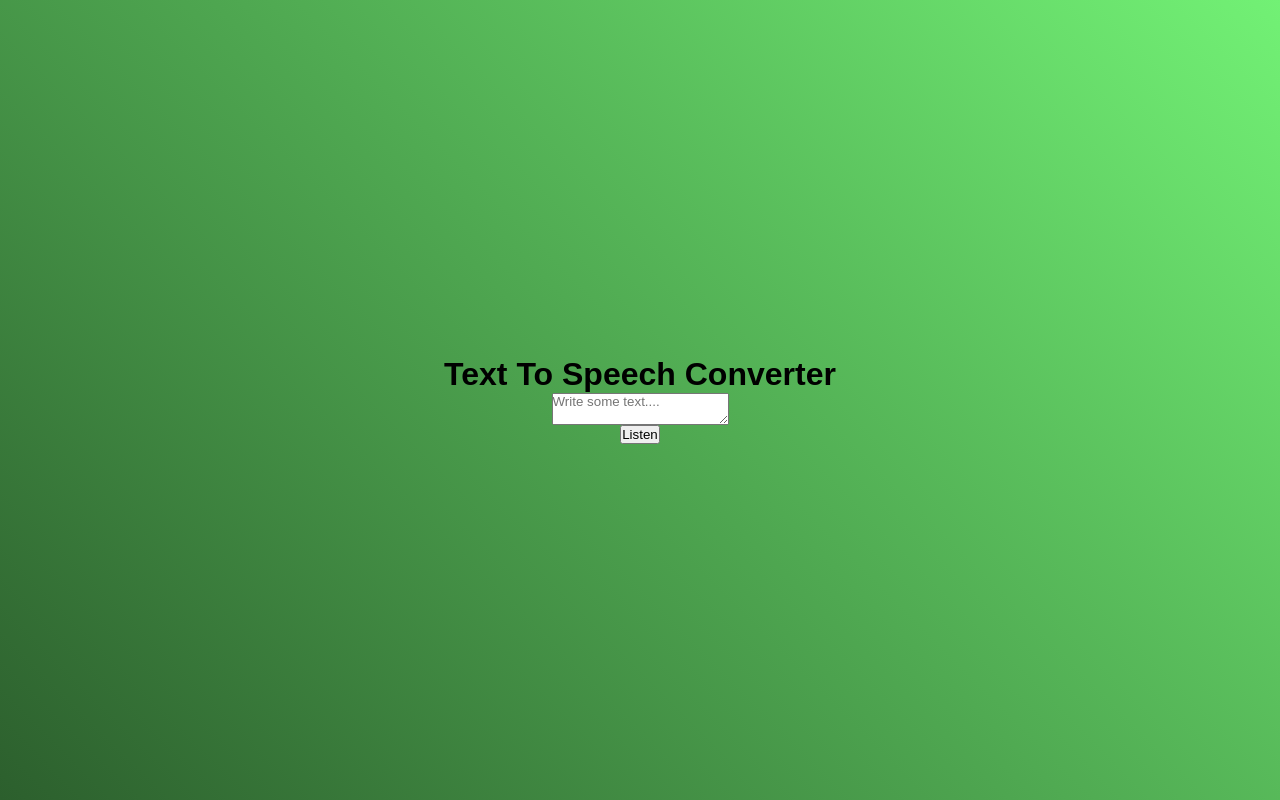
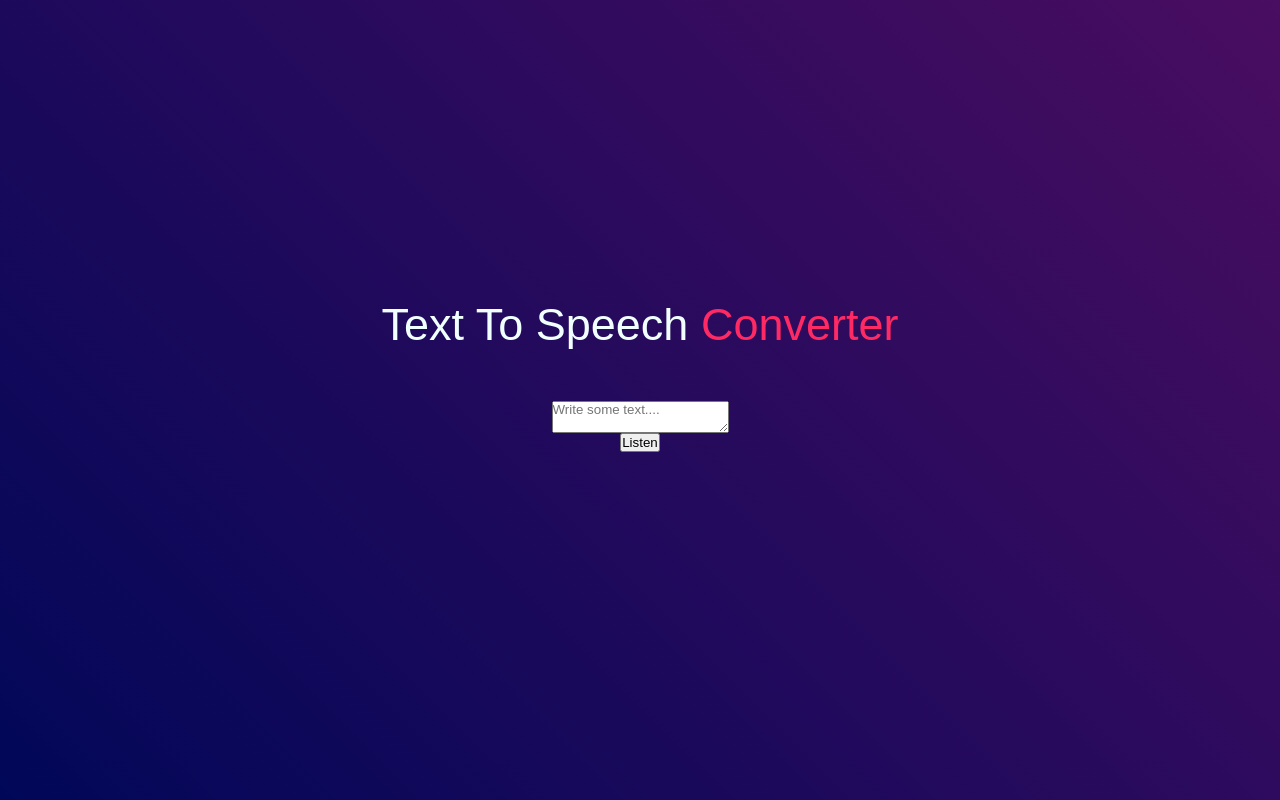
Before and after one commit to ARU0007/Text-To-Speech-Converter, a plain HTML site: page index.html in a window 1280 px wide. Drawn offline with Linux system fonts and the light colour scheme.

Commit message:
styled h1

```diff
--- a/style.css
+++ b/style.css
@@ -7,9 +7,19 @@
 .main{
     width: 100%;
     min-height: 100vh;
-    background: linear-gradient(45deg,#2C5F2D,#72f175);
+    background: linear-gradient(45deg,#010758,#490d61);
     display: flex;
     align-items: center;
     justify-content: center;
     flex-direction: column;
+    color: azure;
 }
+.main h1{
+    font-size: 45px;
+    font-weight: 500;
+    margin-top: -50px;
+    margin-bottom: 50px;
+}
+.main h1 span{
+    color: #ff2963;
+}
```
